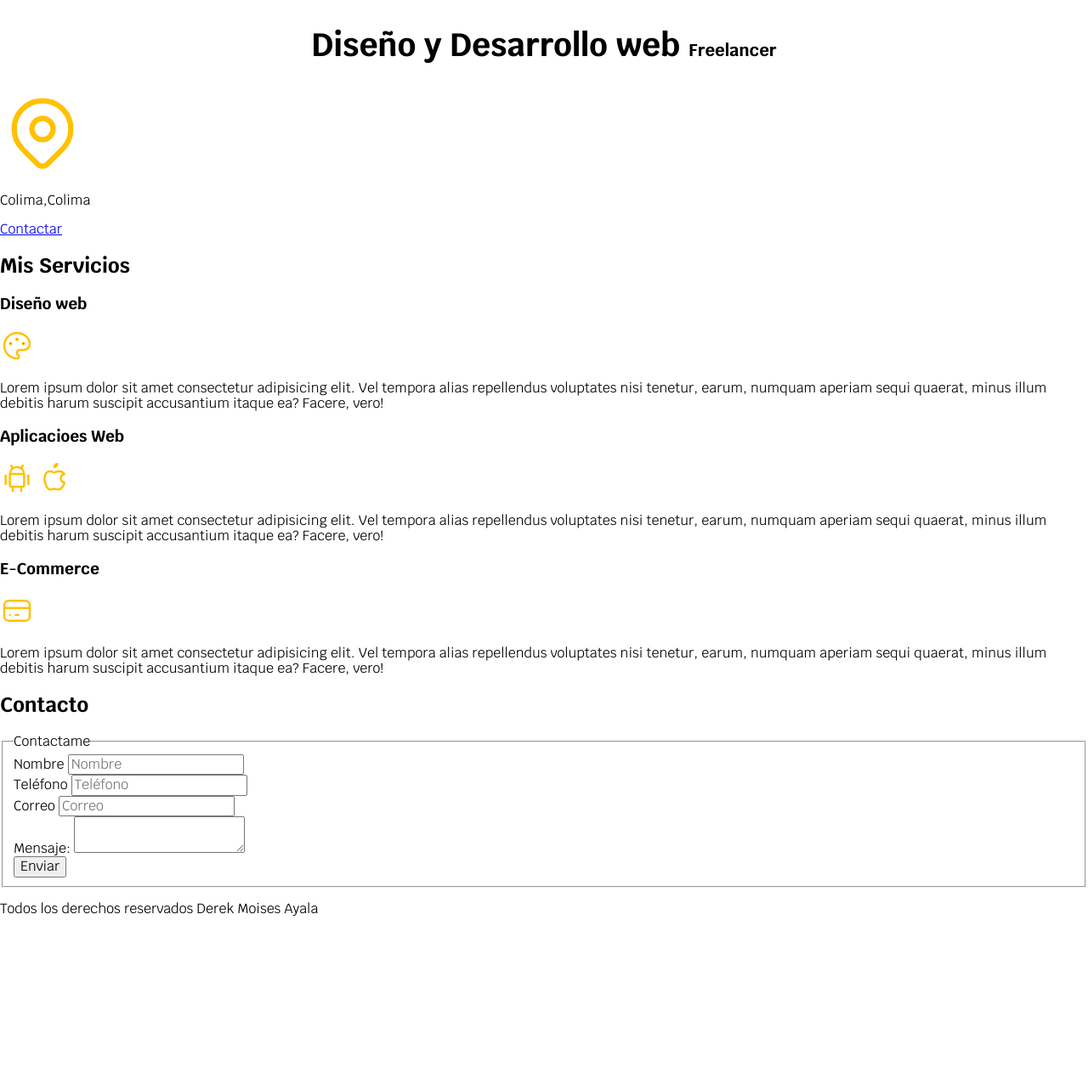
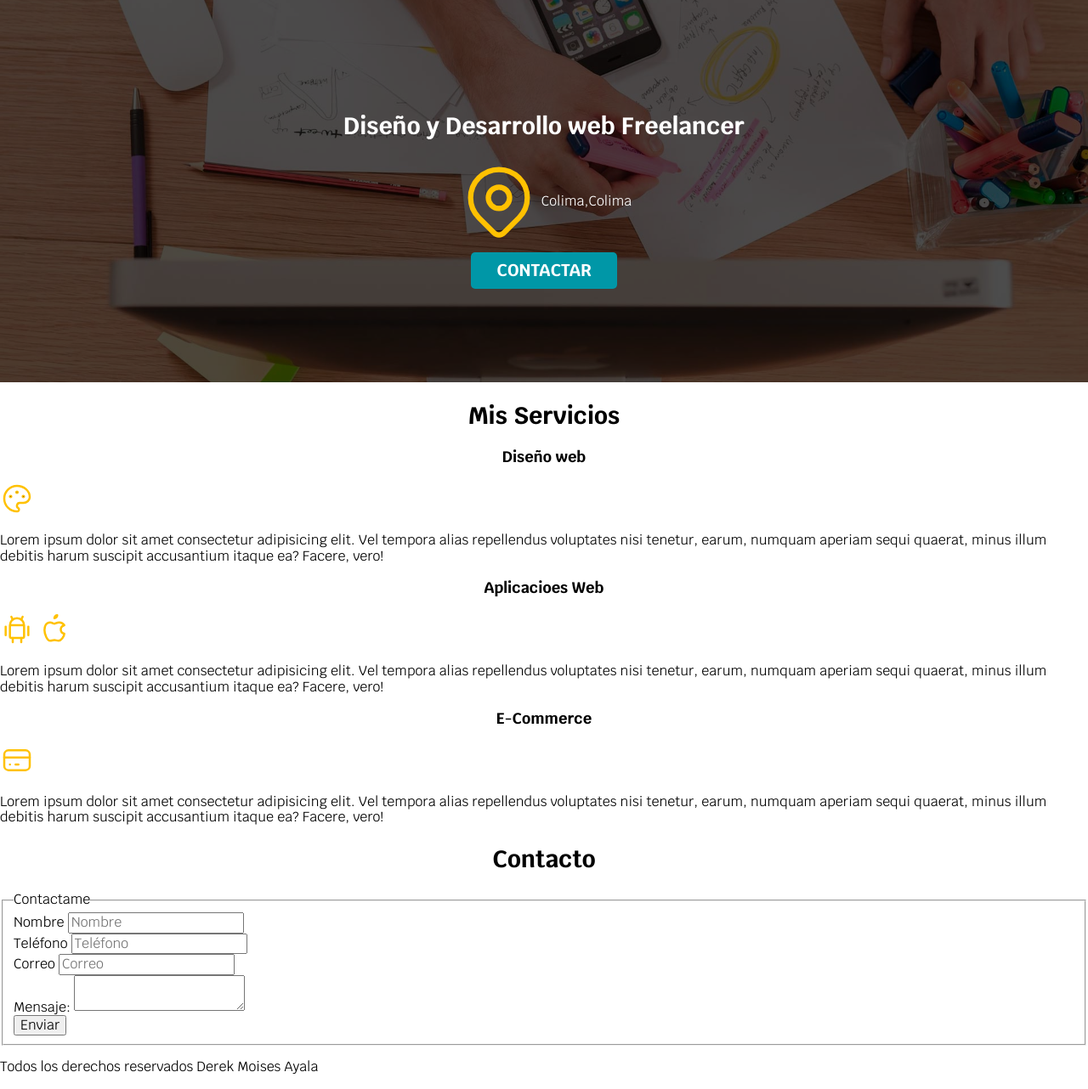
Before and after one commit to DerekAyala/Proyectos_Web, a PHP site: page / in a window 1280 px wide. Shown: the part 138-1420 px from the top of the page at 85% size. Before the commit the page ends 1216 px from the top, so only its background shows below. Run offline with PHP 8.4, Linux system fonts and the light colour scheme; some web fonts are replaced.

Commit message:
Responsive Web Design

```diff
--- a/freelancer/index.html
+++ b/freelancer/index.html
@@ -16,6 +16,7 @@
         <h1 class="titulo">Derek Moises Ayala <span>Freelancer</span></h1>
     </header>
 
+    <!-- Menu -->
     <div class="nav-bg">
         <nav class="navegacion-principal contenedor">
             <a href="index.html">Inicio</a>
@@ -24,18 +25,25 @@
             <a href="#">Contactos</a>
         </nav>
     </div>
-    <section>
-        <h2 class="titulo">Diseño y Desarrollo web <span>Freelancer</span></h2>
+
+    <!-- Diseño y desarrollo web -->
+    <section class="hero">
+        <div class="contenido-hero">
+            <h2>Diseño y Desarrollo web <span>Freelancer</span></h2>
+            <div class="ubicacion">
                 <svg xmlns="http://www.w3.org/2000/svg" class="icon icon-tabler icon-tabler-map-pin" width="100" height="100" viewBox="0 0 24 24" stroke-width="1.5" stroke="#FFC101" fill="none" stroke-linecap="round" stroke-linejoin="round">
                 <path stroke="none" d="M0 0h24v24H0z" fill="none"/>
                 <circle cx="12" cy="11" r="3" />
                 <path d="M17.657 16.657l-4.243 4.243a2 2 0 0 1 -2.827 0l-4.244 -4.243a8 8 0 1 1 11.314 0z" />
                 </svg>
                 <p>Colima,Colima</p>
-        <a href="#">Contactar</a>
+            </div>
+            <a href="#" class="boton">Contactar</a>
+        </div>
     </section>
 
     <main>
+        <!-- Mis servicios -->
         <h2>Mis Servicios</h2>
         <section>
             <h3>Diseño web</h3>
@@ -86,6 +94,7 @@
         </section>
     </main>
     <section>
+        <!-- contacto -->
         <h2>Contacto</h2>
         <form>
             <fieldset>
--- a/freelancer/styles/styles.css
+++ b/freelancer/styles/styles.css
@@ -1,46 +1,87 @@
+/*paleta de colores*/
 :root {
     --blanco: #FFFFFF;
     --negro: #212121;
     --primario: #ffc107;
     --secundario: #0097a7;
     --gris: #757575;
-
+}
+/*globales*/
+html {
+    font-size: 62.5%;
+    box-sizing: border-box;/*hack para box model*/
+}
+*, *:before, *:after {
+    box-sizing: inherit;
 }
 
-html {
-    font-size: 62.5%;
+/*Clase para botones*/
+.boton {
+    text-decoration: none;
+    color:var(--blanco);
+    background-color: var(--secundario);
+    padding: 1rem 3rem;
+    margin-top: 1rem;
+    font-size: 2rem;
+    text-transform: uppercase;
+    font-weight: 700;
+    border-radius:.5rem;
+    width: 90%;
+    text-align: center;
 }
 
+/*tablet*/
+@media (min-width: 768px) {
+    .boton {
+        width:auto;
+    }
+}
+
+/*Tipografia*/
 body{
     font-size:  16px;/*1rem = 10px*/
     font-family: 'Krub', sans-serif;
 }
 
-.titulo {
-    text-align: center;
+h1 {
     font-size:  3.8rem;
-    /*font-family: 'Hina Mincho', serif;*/
 }
 
+h2{
+    font-size: 2.8rem;
+}
+
+h3{
+    font-size: 1.8rem;
+}
+
+h1,h2,h3 {
+    text-align: center;
+}
+
+/* clase titulo*/
 .titulo span {
     font-size: 2rem;
 }
 
-.contenedor {
-    width: 120rem;
+/*menu de Navegacion Principal*/
+.nav-bg{
+    background-color: var(--secundario);
+}
+
+.nav-bg .navegacion-principal{
+    display: flex;
+    flex-direction: column;
+}
+
+.nav-bg .contenedor {
+    max-width: 120rem;
     margin: 0 auto;
 }
 
-.nav-bg{
-    background-color: var(--secundario);
-}
-nav.navegacion-principal{
-    display: flex;
-    /*flex-direction: column;
-    align-items: center;*/
-    justify-content: space-between;
-}
-nav.navegacion-principal a{
+.nav-bg .navegacion-principal a{
+    display:block;
+    text-align: center;
     color: var(--blanco);
     padding: 1rem;
     text-decoration: none;
@@ -48,7 +89,58 @@ nav.navegacion-principal a{
     font-weight: 700;
 }
 
-nav.navegacion-principal a:hover{
+.nav-bg .navegacion-principal a:hover{
     background-color:var(--primario);
     color:var(--negro);
 }
+
+/*tablet*/
+@media (min-width: 768px) {
+    div.nav-bg nav.navegacion-principal{
+        flex-direction: row;
+        justify-content: space-between;
+    }
+}
+
+/*Diseño y desarrollo web*/
+.hero {
+    background-image: url(../img/hero.jpg);
+    background-repeat: no-repeat;
+    background-size: cover;
+    background-position: center;
+    height: 450px;
+    position: relative;
+}
+
+.hero .contenido-hero{
+    position:absolute;
+    background-color: rgba(0, 0, 0, 0.50);/**anterior**/
+    background-color: rgb(0 0 0 / 70% );
+    width: 100%;
+    height: 100%;
+
+    /**alinear vertical y horizontalmente**/
+    display:flex;
+    flex-direction:column;
+    align-items: center;
+    justify-content: center;
+}
+
+.hero .contenido-hero h2,
+.hero .contenido-hero p{
+    color:var(--blanco)
+}
+
+.contenido-hero .ubicacion{
+    display:flex;
+    align-items: center;
+}
+
+/*telefono*/
+@media (min-width: 480px) {
+
+}
+/*laptop , computadora de escritorio*/
+@media (min-width: 1140px) {
+
+}
```
Lines whose indentation alone changed are shown as unchanged.
